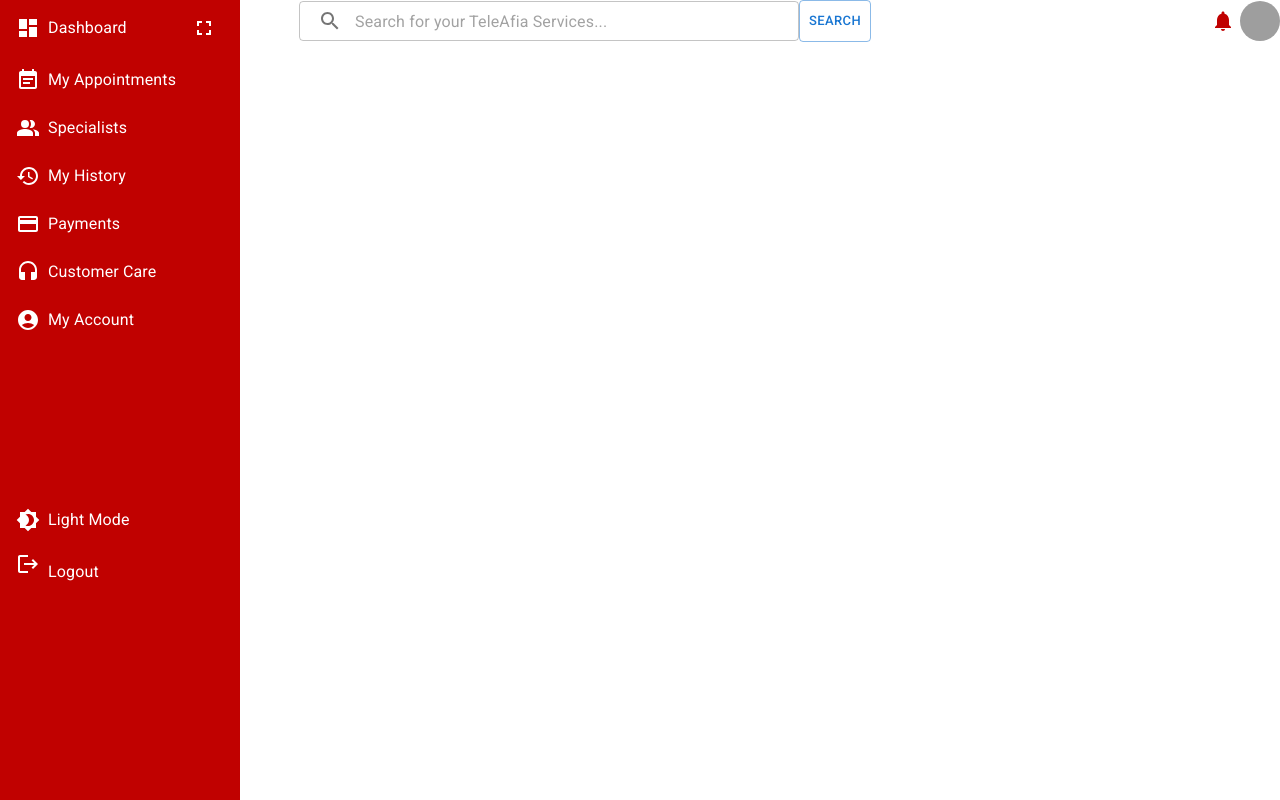
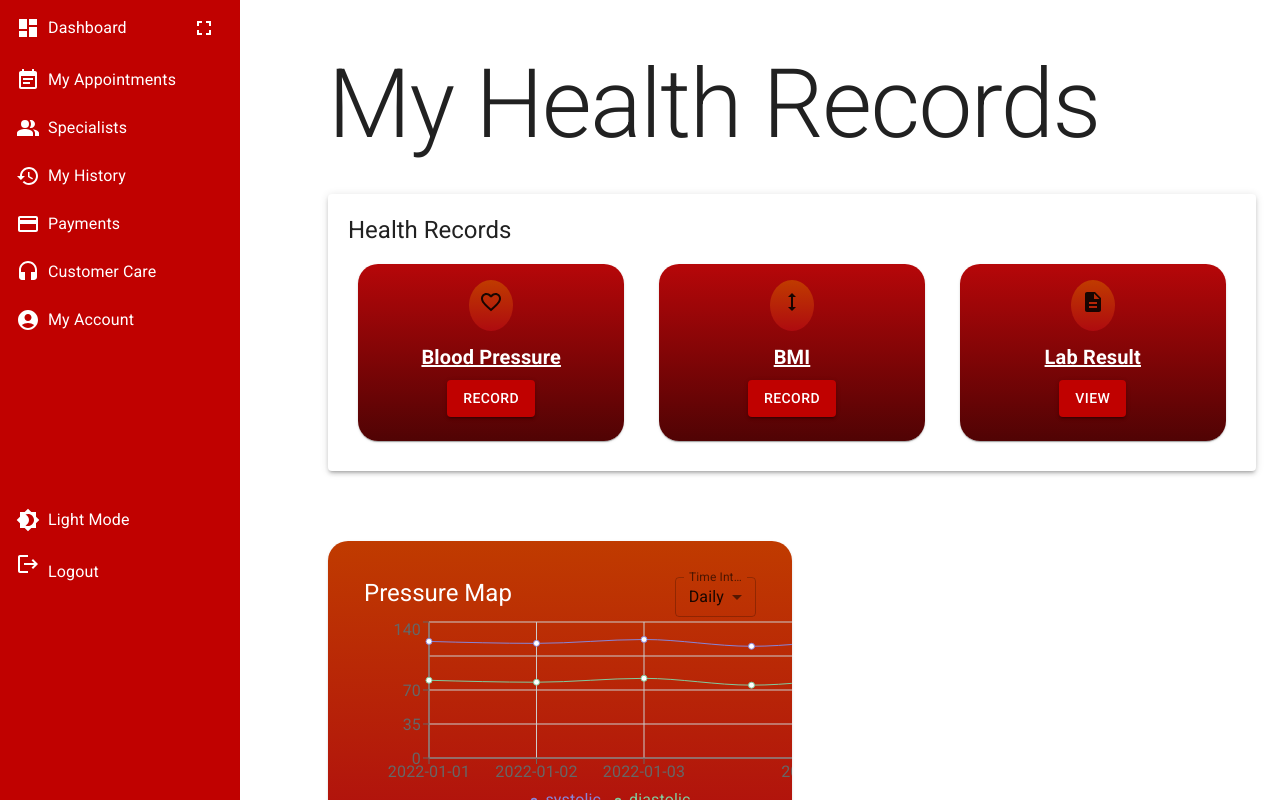
Before and after one commit to Equity-Afya/client-frontend, a React (Vite) app: page /health-records in a window 1280 px wide. Built offline with nearby package versions, Linux system fonts and the light colour scheme; grey boxes are pictures that could not be loaded.

Commit message:
created my health records page

```diff
--- /dev/null
+++ b/src/components/MyHealthRecords/MyHealthRecords.jsx
@@ -0,0 +1,151 @@
+import React, { useState } from 'react';
+import { Container, Typography, Paper, Card, CardContent, Button, TextField, MenuItem } from '@mui/material';
+import { FavoriteBorderOutlined, Height, Description } from '@mui/icons-material'; // Importing icons
+import { LineChart, Line, XAxis, YAxis, CartesianGrid, Tooltip, Legend } from 'recharts'; // Importing Recharts components
+
+const MyHealthRecords = () => (
+  <Container>
+    <Typography variant="h1" gutterBottom>
+      My Health Records
+    </Typography>
+    <Paper elevation={3} style={{ padding: '20px', marginTop: '20px' }}>
+      <Typography variant="h5" gutterBottom>
+        Health Records
+      </Typography>
+      <div style={{ display: 'flex', justifyContent: 'space-between' }}>
+        <RecordCard title="Blood Pressure" buttonText="Record" icon={<FavoriteBorderOutlined />} formFields={['Date', 'Systolic', 'Diastolic']} />
+        <RecordCard title="BMI" buttonText="Record" icon={<Height />} formFields={['Weight', 'Height']} />
+        <RecordCard title="Lab Result" buttonText="View" icon={<Description />} />
+      </div>
+    </Paper>
+    <DataAnalyticsGraph />
+  </Container>
+);
+
+const RecordCard = ({ title, buttonText, icon, formFields = [] }) => {
+  const [showForm, setShowForm] = useState(false);
+
+  const handleButtonClick = () => {
+    if (title === "Lab Result") {
+      // If it's Lab Result, directly show the results
+      // You can implement logic to fetch and display lab results here
+      console.log("Show lab results");
+    } else {
+      setShowForm(true);
+    }
+  };
+
+  const handleSubmit = () => {
+    // Handle form submission here
+    // You can collect the form data and perform further actions
+    setShowForm(false); // Close the form after submission
+  };
+
+  return (
+    <Card style={{ width: '30%', margin: '10px', background: `linear-gradient(to bottom, #B60709, #500304)`, borderRadius: '20px' }}>
+      <CardContent style={{ display: 'flex', flexDirection: 'column', alignItems: 'center' }}>
+        <div style={{ background: `linear-gradient(to bottom, #C03b00, #AE0B0F)`, padding: '10px', borderRadius: '50%' }}>
+          {icon}
+        </div>
+        <Typography variant="h6" gutterBottom style={{ marginTop: '10px', color: 'white', fontWeight: 'bold', textDecoration: 'underline' }}>
+          {title}
+        </Typography>
+        <Button variant="contained" color="primary" style={{ backgroundColor: '#C00100' }} onClick={handleButtonClick}>
+          {buttonText}
+        </Button>
+        {showForm && <RecordForm formFields={formFields} onSubmit={handleSubmit} />}
+      </CardContent>
+    </Card>
+  );
+};
+
+const RecordForm = ({ formFields, onSubmit }) => {
+  const [formData, setFormData] = useState({});
+
+  const handleChange = (field, value) => {
+    setFormData(prevData => ({
+      ...prevData,
+      [field]: value
+    }));
+  };
+
+  const handleSubmit = (event) => {
+    event.preventDefault();
+    onSubmit();
+  };
+
+  return (
+    <form onSubmit={handleSubmit} style={{ marginTop: '20px', width: '100%', textAlign: 'center' }}>
+      {formFields.map((field, index) => (
+        <TextField
+          key={index}
+          label={field}
+          value={formData[field] || ''}
+          onChange={(e) => handleChange(field, e.target.value)}
+          style={{ marginBottom: '10px', borderRadius: '20px', color: 'white', width: '80%' }}
+          InputProps={{
+            style: { color: 'white' }
+          }}
+        />
+      ))}
+      <Button type="submit" variant="contained" background="#c00100">
+        Submit
+      </Button>
+    </form>
+  );
+};
+
+const DataAnalyticsGraph = () => {
+  // Sample data for illustration
+  const bloodPressureData = [
+    { date: '2022-01-01', systolic: 120, diastolic: 80 },
+    { date: '2022-01-02', systolic: 118, diastolic: 78 },
+    { date: '2022-01-03', systolic: 122, diastolic: 82 },
+    { date: '2022-01-04', systolic: 115, diastolic: 75 },
+    { date: '2022-01-05', systolic: 125, diastolic: 85 },
+    // Add more data as needed
+  ];
+
+  const [timeInterval, setTimeInterval] = useState('Daily');
+
+  const handleTimeIntervalChange = (event) => {
+    setTimeInterval(event.target.value);
+  };
+
+  return (
+    <Card style={{ marginTop: '70px', width: '50%', padding: '20px', borderRadius: '20px', background: `linear-gradient(to bottom, #C03b00, #AE0B0F)` }}>
+      <CardContent>
+        <div style={{ display: 'flex', justifyContent: 'space-between', alignItems: 'center' }}>
+          <Typography variant="h5" gutterBottom style={{ color: 'white' }}>
+            Pressure Map
+          </Typography>
+          <TextField
+            select
+            value={timeInterval}
+            onChange={handleTimeIntervalChange}
+            variant="outlined"
+            size="small"
+            label="Time Interval"
+            style={{ color: 'white' }}
+          >
+            <MenuItem value="Daily">Daily</MenuItem>
+            <MenuItem value="Weekly">Weekly</MenuItem>
+            <MenuItem value="Monthly">Monthly</MenuItem>
+          </TextField>
+        </div>
+        {/* Recharts LineChart */}
+        <LineChart width={500} height={200} data={bloodPressureData}>
+          <CartesianGrid stroke="#ccc" />
+          <XAxis dataKey="date" />
+          <YAxis />
+          <Tooltip />
+          <Legend />
+          <Line type="monotone" dataKey="systolic" stroke="#8884d8" />
+          <Line type="monotone" dataKey="diastolic" stroke="#82ca9d" />
+        </LineChart>
+      </CardContent>
+    </Card>
+  );
+};
+
+export default MyHealthRecords;
--- a/src/pages/MyhealthRecordsPage.jsx
+++ b/src/pages/MyhealthRecordsPage.jsx
@@ -1,26 +1,20 @@
-import React from 'react';
-import Sidebar from "../components/SideBar/SideBar";
-import SearchBar from "../components/SearchBar/SearchBar";
-import { Box } from '@mui/material';
+import React from 'react'
+import MyHealthRecords from '../components/MyHealthRecords/MyHealthRecords'
+import Sidebar from '../components/SideBar/SideBar'
+import { Box } from '@mui/system'
 
-const MyHealthRecordsPage = () => {
+function MyhealthRecordsPage() {
   return (
     <Box sx={{ display: 'flex', height: '100vh' }}>
-      {/* Sidebar on the left with margin-right */}
-      <Sidebar sx={{ marginRight: '32px' }} /> {/* Increase margin-right to create a larger gap */}
+    {/* Sidebar on the left with margin-right */}
+  <Box sx={{display: 'flex', flexDirection: 'column', flex: 'o o auto', marginRight: '32px'}}>
+    <Sidebar />
+  </Box>
+  <Box sx={{display: 'flex', flexDirection: 'column', flex: '1', overflowY: 'auto', marginTop: '48px', marginLeft: '32px'}}>
+      < MyHealthRecords/>
+  </Box>
+    </ Box>
+  )
+}
 
-      {/* Search bar and Medical services content */}
-      <Box sx={{ display: 'flex', flexDirection: 'column', alignItems: 'flex-start', flex: 1 }}>
-        {/* Search bar */}
-        <SearchBar />
-
-        {/* Medical services content with margin-left */}
-        <Box sx={{ marginTop: '48px', overflowY: 'auto', height: 'calc(100vh - 48px)', position: 'relative', marginLeft: '32px' }}> {/* Increase marginLeft to create a larger gap */}
-          {/* Medical services content goes here */}
-        </Box>
-      </Box>
-    </Box>
-  );
-};
-
-export default MyHealthRecordsPage;
+export default MyhealthRecordsPage
--- a/src/routes/index.jsx
+++ b/src/routes/index.jsx
@@ -8,7 +8,6 @@ import DashboardPage from "../pages/DashboardPage";
 import RegisterPage from "../pages/RegisterPage";
 import MedicalServicesPage from "../pages/MedicalServicesPage";
 import SpecialistsPage from "../pages/SpecialistsPage";
-import MyHealthRecordsPage from "../pages/MyhealthRecordsPage";
 import MyAppointmentsPage from "../pages/MyAppoitmentsPage";
 import PaymentsPage from "../pages/PaymentsPage";
 import CustomerCarePage from "../pages/CustomerCarePage";
@@ -24,6 +23,8 @@ import OtpPasswordPage from "../pages/OtpPasswordPage";
 import CompleteAppointmentPage from "../pages/CompleteAppointmentPage";
 import NotFoundPage from "../pages/NotFoundPage";
 import ProfilePage from "../pages/ProfilePage";
+import MyhealthRecordsPage from "../pages/MyhealthRecordsPage";
+
 
 
 function AppRoutes() {
@@ -38,7 +39,6 @@ function AppRoutes() {
         <Route path="/dashboard" element={<DashboardPage />} />
         <Route path="/medical-services" element={<MedicalServicesPage />} />
         <Route path="/specialists" element={<SpecialistsPage />} />
-        <Route path="/health-records" element={<MyHealthRecordsPage />} />
         <Route path="/appointments" element={<MyAppointmentsPage />} />
         <Route path="/teleclinics" element={<TeleclinicsPage />} />
         <Route path="/payments" element={<PaymentsPage />} />
@@ -54,6 +54,8 @@ function AppRoutes() {
         <Route path="/complete-booking" element={<CompleteAppointmentPage />} />
         <Route path="*" element={<NotFoundPage />} />
         <Route path="profile" element={<ProfilePage />} />
+        <Route path="health-records" element={<MyhealthRecordsPage />} />
+
 
       </Routes>
     </Router>
```
